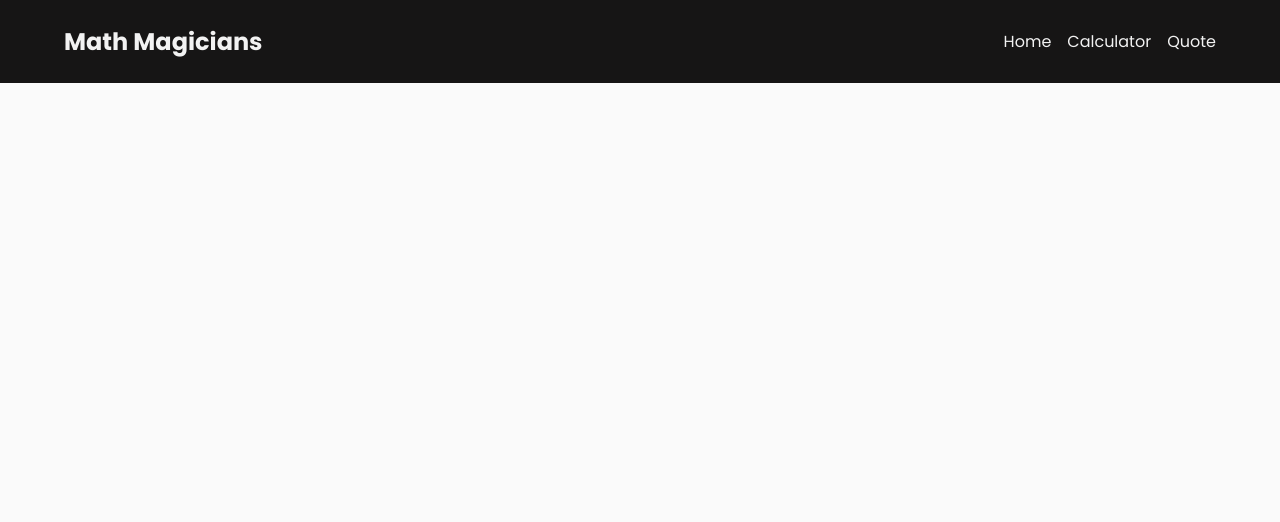
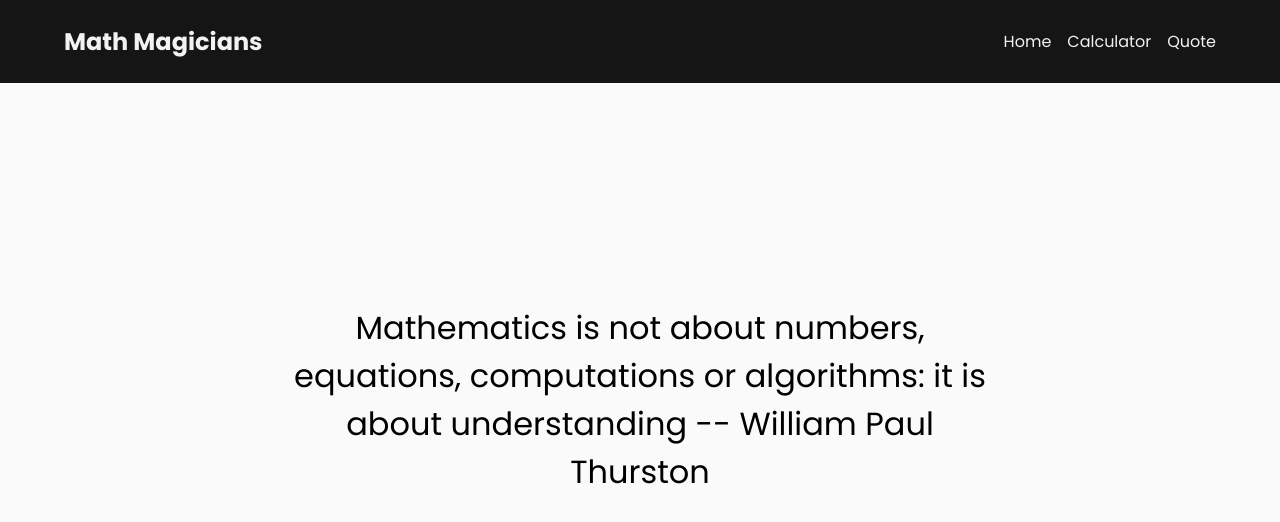
Before and after one commit to DuaneDave/Math-magicians, a React (Create React App) app: page /quote in a window 1280 px wide. Shown: the top 522 px of the page. Built offline with nearby package versions, Linux system fonts and the light colour scheme.

Commit message:
Style the quote component

```diff
--- a/src/components/quote/Quote.module.css
+++ b/src/components/quote/Quote.module.css
@@ -0,0 +1,32 @@
+.quote {
+  width: 100%;
+  min-height: 100vh;
+  display: flex;
+  flex-direction: column;
+  align-items: center;
+  justify-content: center;
+  padding: 0 1em;
+}
+
+.text {
+  display: flex;
+  flex-direction: column;
+  align-items: center;
+  justify-content: center;
+  padding: 1em 1.5em;
+  max-width: 768px;
+  height: 200px;
+  position: relative;
+}
+
+.text p {
+  font-size: 1.5rem;
+  text-align: center;
+  margin: 0;
+}
+
+@media screen and (min-width: 768px) {
+  .text p {
+    font-size: 2rem;
+  }
+}
```
